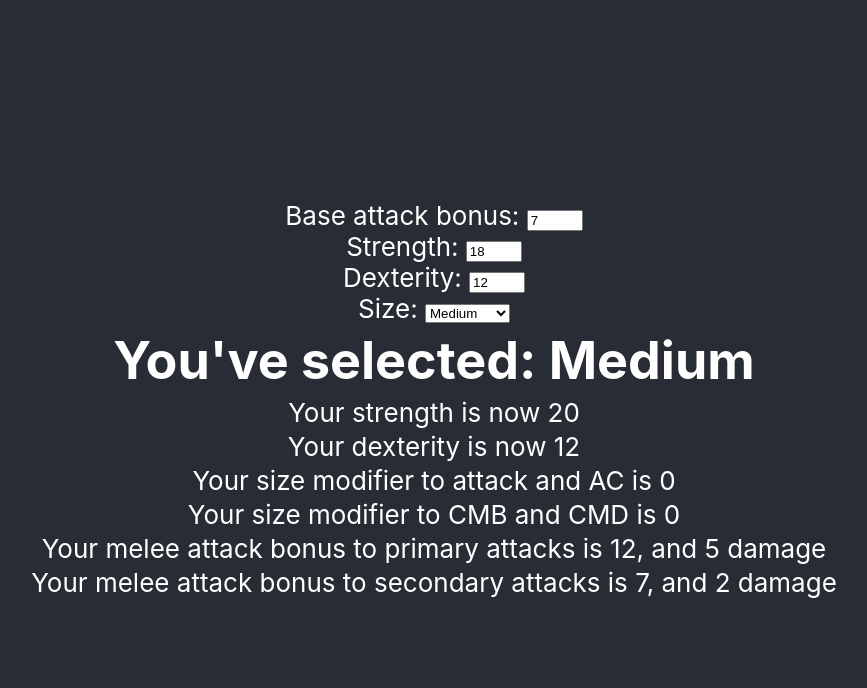
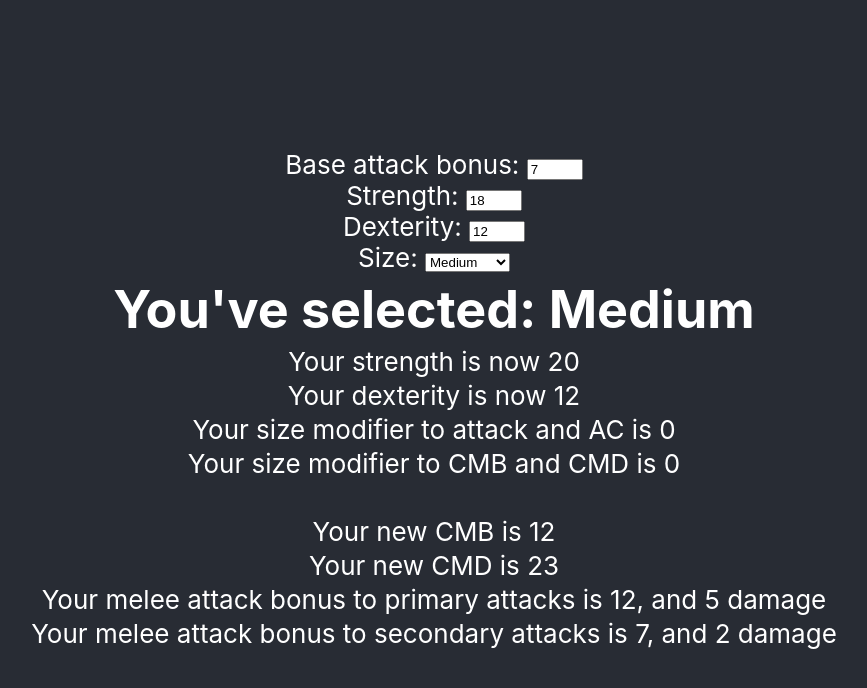
Before and after one commit to ethanvernon/interactive-wildshape, a React (Create React App) app: page / in a window 1280 px wide. Shown: the top 688 px of the page, without its empty margins (206-1073 px from the left). Built offline with nearby package versions, Linux system fonts and the light colour scheme.

Commit message:
Added state, calculations, and JSX for modified CMB and CMD

```diff
--- a/src/Parent.js
+++ b/src/Parent.js
@@ -9,7 +9,7 @@ import { BabInput } from './BabInput';
 export class Parent extends Component {
   constructor(props) {
     super(props);
-    this.state = {form: 'Medium', strength: 18, dex: 12, modStrength: 20, modDex: 12, modAA: 0, modCMBD: 0, bab: 7, modMAB: 12, meleeDamage: 5, meleeDamageSecondary: 2};
+    this.state = {form: 'Medium', strength: 18, dex: 12, modStrength: 20, modDex: 12, modAA: 0, modCMBD: 0, bab: 7, modMAB: 12, meleeDamage: 5, meleeDamageSecondary: 2, CMB: 12, CMD: 23};
     this.changeForm = this.changeForm.bind(this);
     this.checkStrength = this.checkStrength.bind(this);
     this.changeStrState = this.changeStrState.bind(this);
@@ -33,7 +33,9 @@ export class Parent extends Component {
       modCMBD: newSizeModCMBD,
       modMAB: newMAB,
       meleeDamage: Math.floor((newStrength-10)/2),
-      meleeDamageSecondary: Math.floor((newStrength-10)/2) < 0 ? Math.floor((newStrength-10)/2) : Math.floor(((newStrength-10)/2)/2)
+      meleeDamageSecondary: Math.floor((newStrength-10)/2) < 0 ? Math.floor((newStrength-10)/2) : Math.floor(((newStrength-10)/2)/2),
+      CMB: newSizeModCMBD + (newForm == "Tiny" || newForm == "Dimunitive" ? Math.floor((newDex-10)/2) : Math.floor((newStrength-10)/2)) + this.state.bab,
+      CMD: 10 + newSizeModCMBD + Math.floor((newStrength-10)/2) + Math.floor((newDex-10)/2) + this.state.bab
     });
   }
 
@@ -47,7 +49,10 @@ export class Parent extends Component {
       modStrength: mod,
       modMAB: this.state.bab + this.state.modAA + Math.floor((mod-10)/2),
       meleeDamage: Math.floor((mod-10)/2),
-      meleeDamageSecondary: Math.floor((mod-10)/2) < 0 ? Math.floor((mod-10)/2) : Math.floor(((mod-10)/2)/2)
+      meleeDamageSecondary: Math.floor((mod-10)/2) < 0 ? Math.floor((mod-10)/2) : Math.floor(((mod-10)/2)/2),
+      CMB: this.state.modCMBD + (this.state.form == "Tiny" || this.state.form == "Dimunitive" ? Math.floor((this.state.modDex-10)/2) : Math.floor((mod-10)/2)) + this.state.bab,
+      CMD: 10 + this.state.modCMBD + Math.floor((mod-10)/2) + Math.floor((this.state.modDex-10)/2) + this.state.bab
+
     });
 
     console.log("Strength is " + this.state.strength);
@@ -58,9 +63,11 @@ export class Parent extends Component {
   //recevies 2 arguments from DexInput.js, new dex and modified dex
   changeDexState(newDex, mod) {
     this.setState({
-      form: this.state.form,
       dex: newDex,
-      modDex: mod
+      modDex: mod,
+      CMB: this.state.modCMBD + (this.state.form == "Tiny" || this.state.form == "Dimunitive" ? Math.floor((mod-10)/2) : Math.floor((this.state.modStrength-10)/2)) + this.state.bab,
+      CMD: 10 + this.state.modCMBD + Math.floor((this.state.modStrength-10)/2) + Math.floor((mod-10)/2) + this.state.bab
+
     });
 
     console.log("Dexterity is " + this.state.dex);
@@ -71,9 +78,11 @@ export class Parent extends Component {
   //recevies 2 arguments from BabInput.js, new bab and modified bab
   changeBabState(newBab, mod) {
     this.setState({
-      form: this.state.form,
       bab: newBab,
-      modMAB: mod
+      modMAB: mod,
+      CMB: this.state.modCMBD + (this.state.form == "Tiny" || this.state.form == "Dimunitive" ? Math.floor((this.state.modDex-10)/2) : Math.floor((this.state.modStrength-10)/2)) + this.state.mod,
+      CMD: 10 + this.state.modCMBD + Math.floor((this.state.modStrength-10)/2) + Math.floor((this.state.modDex-10)/2) + this.state.bab
+
     });
 
     console.log("modified melee attack bonus is " + this.state.modMAB);
@@ -247,7 +256,9 @@ export class Parent extends Component {
           modCMBD = {this.state.modCMBD}
           modMab = {this.state.modMAB}
           meleeDamage = {this.state.meleeDamage}
-          meleeDamageSecondary = {this.state.meleeDamageSecondary}/>
+          meleeDamageSecondary = {this.state.meleeDamageSecondary}
+          CMB = {this.state.CMB}
+          CMD = {this.state.CMD}/>
       </div>
       );
   }
--- a/src/Sibling.js
+++ b/src/Sibling.js
@@ -14,6 +14,8 @@ export class Sibling extends Component {
     const secondaryMab = parseInt(this.props.modMab)-5;
     const primDamage = this.props.meleeDamage;
     const secondDamage = this.props.meleeDamageSecondary;
+    const CMB = this.props.CMB;
+    const CMD = this.props.CMD;
 
     return (
       <div>
@@ -21,7 +23,9 @@ export class Sibling extends Component {
         <p>Your strength is now {strength}</p>
         <p>Your dexterity is now {dexterity}</p>
         <p>Your size modifier to attack and AC is {modAA}</p>
-        <p>Your size modifier to CMB and CMD is {modCMBD}</p>
+        <p>Your size modifier to CMB and CMD is {modCMBD}</p><br />
+        <p>Your new CMB is {CMB}</p>
+        <p>Your new CMD is {CMD}</p>
         <p>Your melee attack bonus to primary attacks is {modMab}, and {primDamage} damage</p>
         <p>Your melee attack bonus to secondary attacks is {secondaryMab}, and {secondDamage} damage</p>
       </div>
```
